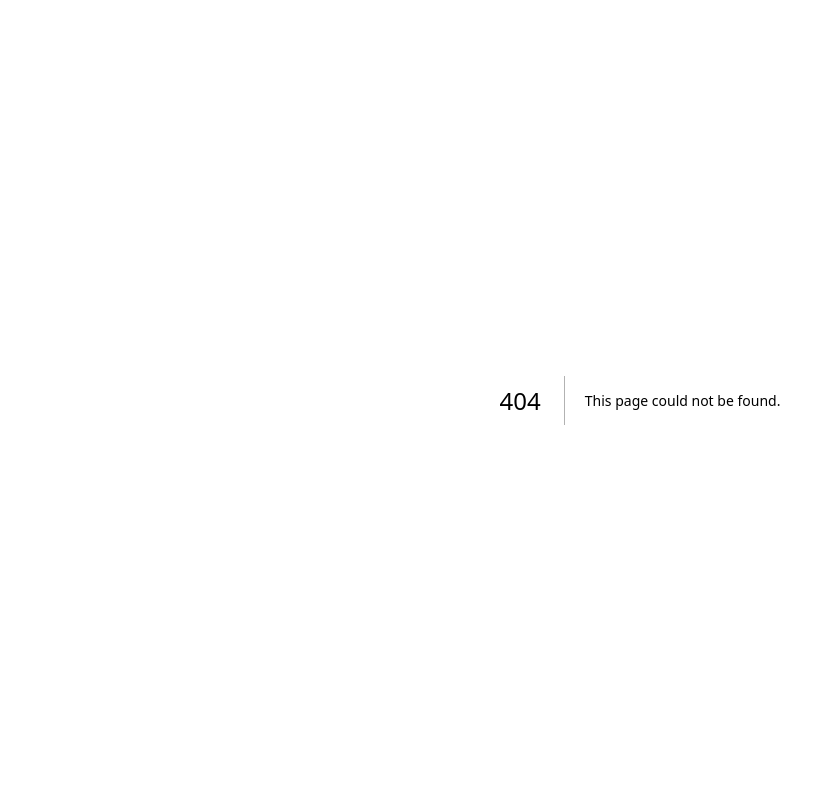
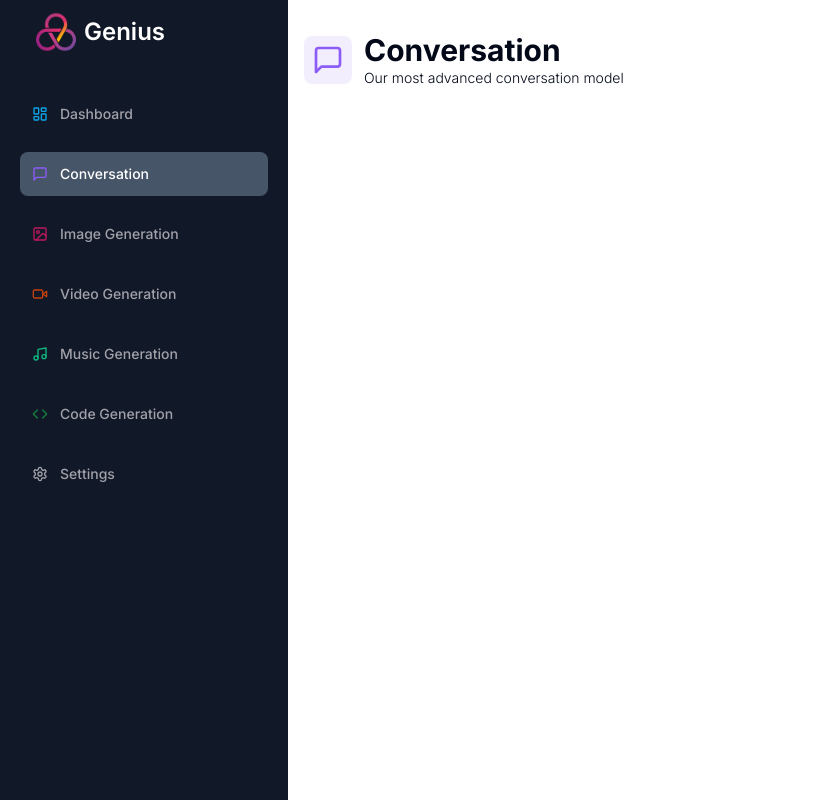
Before and after one commit to ishankaggarwal/ai-saas, a Next.js app: page /conversation in a window 1280 px wide. Before the commit this address had no page. Shown: the whole page, without its empty margins (0-823 px from the left). Built offline with nearby package versions, Linux system fonts and the light colour scheme.

Commit message:
Created Heading component

```diff
--- /dev/null
+++ b/app/(dashboard)/(routes)/conversation/page.tsx
@@ -0,0 +1,20 @@
+"use client";
+
+import Heading from "@/components/Heading";
+import { MessageSquare } from "lucide-react";
+
+function ConversationPage() {
+  return (
+    <div>
+      <Heading
+        title="Conversation"
+        description="Our most advanced conversation model"
+        icon={MessageSquare}
+        bgColor="bg-violet-500/10"
+        iconColor="text-violet-500"
+      />
+    </div>
+  );
+}
+
+export default ConversationPage;
--- /dev/null
+++ b/components/Heading.tsx
@@ -0,0 +1,34 @@
+"use client";
+
+import { cn } from "@/lib/utils";
+import { LucideIcon } from "lucide-react";
+
+type Props = {
+  title: string;
+  description: string;
+  icon: LucideIcon;
+  bgColor: string;
+  iconColor: string;
+};
+
+function Heading({
+  title,
+  description,
+  icon: Icon,
+  bgColor,
+  iconColor,
+}: Props) {
+  return (
+    <div className="flex p-4 items-center gap-3">
+      <div className={cn("w-fit p-2 rounded-lg", bgColor)}>
+        <Icon className={cn("w-8 h-8", iconColor)} />
+      </div>
+      <div className="flex flex-col">
+        <div className="font-bold text-3xl">{title}</div>
+        <div className="font-light text-sm">{description}</div>
+      </div>
+    </div>
+  );
+}
+
+export default Heading;
--- /dev/null
+++ b/components/ui/form.tsx
@@ -0,0 +1,176 @@
+import * as React from "react"
+import * as LabelPrimitive from "@radix-ui/react-label"
+import { Slot } from "@radix-ui/react-slot"
+import {
+  Controller,
+  ControllerProps,
+  FieldPath,
+  FieldValues,
+  FormProvider,
+  useFormContext,
+} from "react-hook-form"
+
+import { cn } from "@/lib/utils"
+import { Label } from "@/components/ui/label"
+
+const Form = FormProvider
+
+type FormFieldContextValue<
+  TFieldValues extends FieldValues = FieldValues,
+  TName extends FieldPath<TFieldValues> = FieldPath<TFieldValues>
+> = {
+  name: TName
+}
+
+const FormFieldContext = React.createContext<FormFieldContextValue>(
+  {} as FormFieldContextValue
+)
+
+const FormField = <
+  TFieldValues extends FieldValues = FieldValues,
+  TName extends FieldPath<TFieldValues> = FieldPath<TFieldValues>
+>({
+  ...props
+}: ControllerProps<TFieldValues, TName>) => {
+  return (
+    <FormFieldContext.Provider value={{ name: props.name }}>
+      <Controller {...props} />
+    </FormFieldContext.Provider>
+  )
+}
+
+const useFormField = () => {
+  const fieldContext = React.useContext(FormFieldContext)
+  const itemContext = React.useContext(FormItemContext)
+  const { getFieldState, formState } = useFormContext()
+
+  const fieldState = getFieldState(fieldContext.name, formState)
+
+  if (!fieldContext) {
+    throw new Error("useFormField should be used within <FormField>")
+  }
+
+  const { id } = itemContext
+
+  return {
+    id,
+    name: fieldContext.name,
+    formItemId: `${id}-form-item`,
+    formDescriptionId: `${id}-form-item-description`,
+    formMessageId: `${id}-form-item-message`,
+    ...fieldState,
+  }
+}
+
+type FormItemContextValue = {
+  id: string
+}
+
+const FormItemContext = React.createContext<FormItemContextValue>(
+  {} as FormItemContextValue
+)
+
+const FormItem = React.forwardRef<
+  HTMLDivElement,
+  React.HTMLAttributes<HTMLDivElement>
+>(({ className, ...props }, ref) => {
+  const id = React.useId()
+
+  return (
+    <FormItemContext.Provider value={{ id }}>
+      <div ref={ref} className={cn("space-y-2", className)} {...props} />
+    </FormItemContext.Provider>
+  )
+})
+FormItem.displayName = "FormItem"
+
+const FormLabel = React.forwardRef<
+  React.ElementRef<typeof LabelPrimitive.Root>,
+  React.ComponentPropsWithoutRef<typeof LabelPrimitive.Root>
+>(({ className, ...props }, ref) => {
+  const { error, formItemId } = useFormField()
+
+  return (
+    <Label
+      ref={ref}
+      className={cn(error && "text-destructive", className)}
+      htmlFor={formItemId}
+      {...props}
+    />
+  )
+})
+FormLabel.displayName = "FormLabel"
+
+const FormControl = React.forwardRef<
+  React.ElementRef<typeof Slot>,
+  React.ComponentPropsWithoutRef<typeof Slot>
+>(({ ...props }, ref) => {
+  const { error, formItemId, formDescriptionId, formMessageId } = useFormField()
+
+  return (
+    <Slot
+      ref={ref}
+      id={formItemId}
+      aria-describedby={
+        !error
+          ? `${formDescriptionId}`
+          : `${formDescriptionId} ${formMessageId}`
+      }
+      aria-invalid={!!error}
+      {...props}
+    />
+  )
+})
+FormControl.displayName = "FormControl"
+
+const FormDescription = React.forwardRef<
+  HTMLParagraphElement,
+  React.HTMLAttributes<HTMLParagraphElement>
+>(({ className, ...props }, ref) => {
+  const { formDescriptionId } = useFormField()
+
+  return (
+    <p
+      ref={ref}
+      id={formDescriptionId}
+      className={cn("text-sm text-muted-foreground", className)}
+      {...props}
+    />
+  )
+})
+FormDescription.displayName = "FormDescription"
+
+const FormMessage = React.forwardRef<
+  HTMLParagraphElement,
+  React.HTMLAttributes<HTMLParagraphElement>
+>(({ className, children, ...props }, ref) => {
+  const { error, formMessageId } = useFormField()
+  const body = error ? String(error?.message) : children
+
+  if (!body) {
+    return null
+  }
+
+  return (
+    <p
+      ref={ref}
+      id={formMessageId}
+      className={cn("text-sm font-medium text-destructive", className)}
+      {...props}
+    >
+      {body}
+    </p>
+  )
+})
+FormMessage.displayName = "FormMessage"
+
+export {
+  useFormField,
+  Form,
+  FormItem,
+  FormLabel,
+  FormControl,
+  FormDescription,
+  FormMessage,
+  FormField,
+}
--- /dev/null
+++ b/components/ui/label.tsx
@@ -0,0 +1,26 @@
+"use client"
+
+import * as React from "react"
+import * as LabelPrimitive from "@radix-ui/react-label"
+import { cva, type VariantProps } from "class-variance-authority"
+
+import { cn } from "@/lib/utils"
+
+const labelVariants = cva(
+  "text-sm font-medium leading-none peer-disabled:cursor-not-allowed peer-disabled:opacity-70"
+)
+
+const Label = React.forwardRef<
+  React.ElementRef<typeof LabelPrimitive.Root>,
+  React.ComponentPropsWithoutRef<typeof LabelPrimitive.Root> &
+    VariantProps<typeof labelVariants>
+>(({ className, ...props }, ref) => (
+  <LabelPrimitive.Root
+    ref={ref}
+    className={cn(labelVariants(), className)}
+    {...props}
+  />
+))
+Label.displayName = LabelPrimitive.Root.displayName
+
+export { Label }
--- a/package.json
+++ b/package.json
@@ -10,7 +10,9 @@
   },
   "dependencies": {
     "@clerk/nextjs": "^4.29.3",
+    "@hookform/resolvers": "^3.3.4",
     "@radix-ui/react-dialog": "^1.0.5",
+    "@radix-ui/react-label": "^2.0.2",
     "@radix-ui/react-slot": "^1.0.2",
     "class-variance-authority": "^0.7.0",
     "clsx": "^2.1.0",
@@ -18,8 +20,10 @@
     "next": "14.0.4",
     "react": "^18",
     "react-dom": "^18",
+    "react-hook-form": "^7.49.3",
     "tailwind-merge": "^2.2.0",
-    "tailwindcss-animate": "^1.0.7"
+    "tailwindcss-animate": "^1.0.7",
+    "zod": "^3.22.4"
   },
   "devDependencies": {
     "@types/node": "^20",
```
Also changed, not shown: 1 other file (tests, documents, lock files or other folders).
